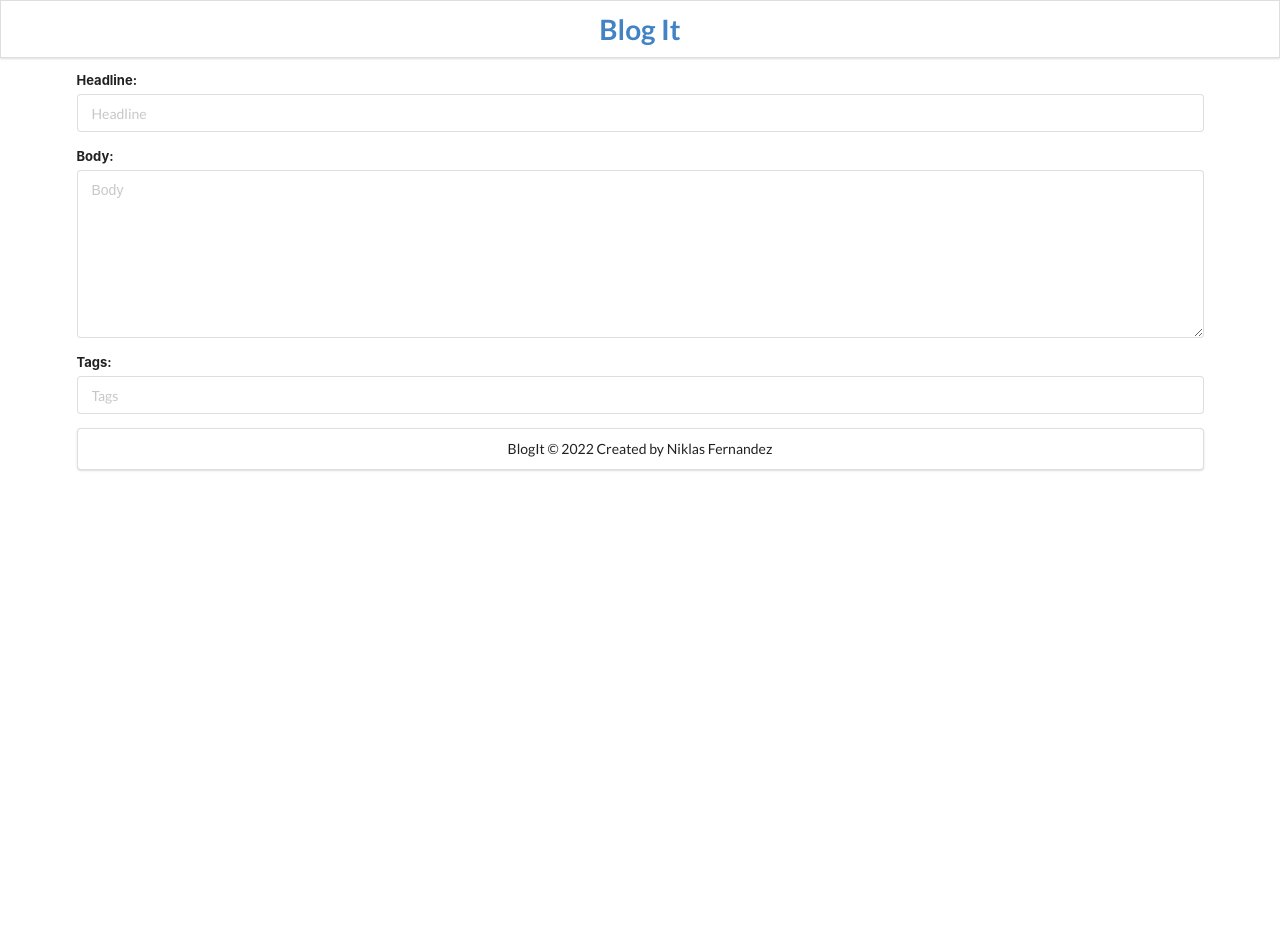
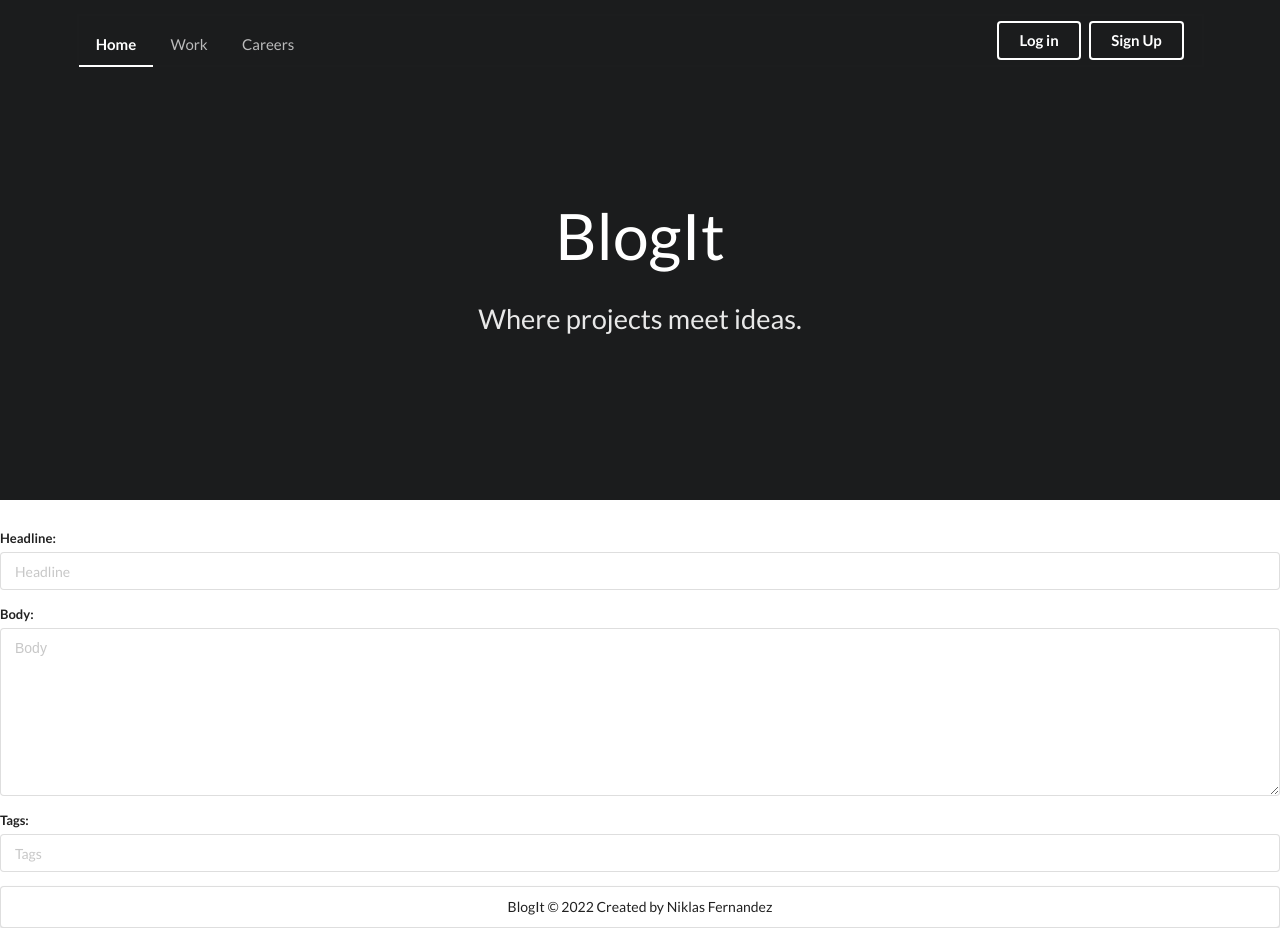
Before and after one commit to tobymac208/BlogIt, a React (Create React App) app: page /add in a window 1280 px wide. Before the commit the page ends 870 px from the top, so only its background shows below. Built offline with nearby package versions, Linux system fonts and the light colour scheme.

Commit message:
updates styling.

```diff
--- a/src/Components/App.css
+++ b/src/Components/App.css
@@ -1,5 +1,94 @@
+/** START */
+
+.hidden.menu {
+  display: none;
+}
+
+.masthead.segment {
+  min-height: 500px;
+  padding: 1em 0em;
+}
+.masthead .logo.item img {
+  margin-right: 1em;
+}
+.masthead .ui.menu .ui.button {
+  margin-left: 0.5em;
+}
+.masthead h1.ui.header {
+  margin-top: 2em;
+  margin-bottom: 0em;
+  font-size: 4em;
+  font-weight: normal;
+}
+.masthead h2 {
+  font-size: 1.7em;
+  font-weight: normal;
+}
+
+.ui.vertical.stripe {
+  padding: 8em 0em;
+}
+.ui.vertical.stripe h3 {
+  font-size: 2em;
+}
+.ui.vertical.stripe .button + h3,
+.ui.vertical.stripe p + h3 {
+  margin-top: 3em;
+}
+.ui.vertical.stripe .floated.image {
+  clear: both;
+}
+.ui.vertical.stripe p {
+  font-size: 1.33em;
+}
+.ui.vertical.stripe .horizontal.divider {
+  margin: 3em 0em;
+}
+
+.quote.stripe.segment {
+  padding: 0em;
+}
+.quote.stripe.segment .grid .column {
+  padding-top: 5em;
+  padding-bottom: 5em;
+}
+
+.footer.segment {
+  padding: 5em 0em;
+}
+
+.secondary.pointing.menu .toc.item {
+  display: none;
+}
+
+@media only screen and (max-width: 700px) {
+  .ui.fixed.menu {
+    display: none !important;
+  }
+  .secondary.pointing.menu .item,
+  .secondary.pointing.menu .menu {
+    display: none;
+  }
+  .secondary.pointing.menu .toc.item {
+    display: block;
+  }
+  .masthead.segment {
+    min-height: 350px;
+  }
+  .masthead h1.ui.header {
+    font-size: 2em;
+    margin-top: 1.5em;
+  }
+  .masthead h2 {
+    margin-top: 0.5em;
+    font-size: 1.5em;
+  }
+}
+
+/** END */
+
 .main {
-  margin-top: 5em;
+  margin-top: 2em;
 }
 
 .ui li {
@@ -34,10 +123,6 @@ li:hover {
   border: 1.5px solid rgba(34, 36, 38, 0.15);
 }
 
-.item {
-  padding: 15px 0px !important;
-}
-
 i.icon {
   float: right;
   font-size: 20px;
@@ -52,7 +137,7 @@ i.icon {
 }
 
 .link:hover {
-  color: #000;
+  color: #FFF;
 }
 
 .label {
--- a/src/Components/App.js
+++ b/src/Components/App.js
@@ -8,7 +8,7 @@ import PostDetail from './PostDetail';
 
 function App() {
   return (
-    <div className="ui container">
+    <div className="ui">
       <Router>
         <Header />
           <Routes>
--- a/src/Components/Header.js
+++ b/src/Components/Header.js
@@ -1,16 +1,25 @@
-import React from 'react';
-import { Link } from 'react-router-dom';
+import React from "react";
 
-const Header = () => {
-    return (
-        <div className='ui fixed menu'>
-            <div className='ui container center'>
-                <Link className='link' to="/">
-                    <h1>Blog It</h1>
-                </Link>
-            </div>
+const Header = (props) => {
+  return (
+    <div className="ui inverted vertical masthead center aligned segment">
+      <div className="ui container">
+        <div className="ui large secondary inverted pointing menu">
+          <a className="active item">Home</a>
+          <a className="item">Work</a>
+          <a href="/add" className="item">Careers</a>
+          <div className="right item">
+            <a className="ui inverted button">Log in</a>
+            <a className="ui inverted button">Sign Up</a>
+          </div>
         </div>
-    );
+      </div>
+      <div className="ui text container">
+        <h1 className="ui inverted header">BlogIt</h1>
+        <h2>Where projects meet ideas.</h2>
+      </div>
+    </div>
+  );
 };
 
 export default Header;
--- a/src/Components/PostList.js
+++ b/src/Components/PostList.js
@@ -20,8 +20,10 @@ const BlogList = () => {
     }
 
     /** Sets our state to a sorted list of posts by title. */
-    setPosts(response.data.sort(sortPostsBy("date")).slice(0, 3));
-    setRatedPosts(response.data.sort(sortPostsBy("rating")).reverse().slice(0, 3));
+    setPosts(response.data.slice(0,3));
+    setRatedPosts(response.data.slice(0,3));
+    // setPosts(response.data.sort(sortPostsBy("date")).slice(0, 3));
+    // setRatedPosts(response.data.sort(sortPostsBy("rating")).reverse().slice(0, 3));
   };
 
   /** Compares two posts by a certain target. Title, body, rating, and tags.*/
--- a/src/index.css
+++ /dev/null
@@ -1,13 +0,0 @@
-body {
-  margin: 0;
-  font-family: -apple-system, BlinkMacSystemFont, 'Segoe UI', 'Roboto', 'Oxygen',
-    'Ubuntu', 'Cantarell', 'Fira Sans', 'Droid Sans', 'Helvetica Neue',
-    sans-serif;
-  -webkit-font-smoothing: antialiased;
-  -moz-osx-font-smoothing: grayscale;
-}
-
-code {
-  font-family: source-code-pro, Menlo, Monaco, Consolas, 'Courier New',
-    monospace;
-}
--- a/src/index.js
+++ b/src/index.js
@@ -1,6 +1,5 @@
 import React from 'react';
 import ReactDOM from 'react-dom';
-import './index.css';
 import App from './Components/App';
 
 ReactDOM.render(
```
